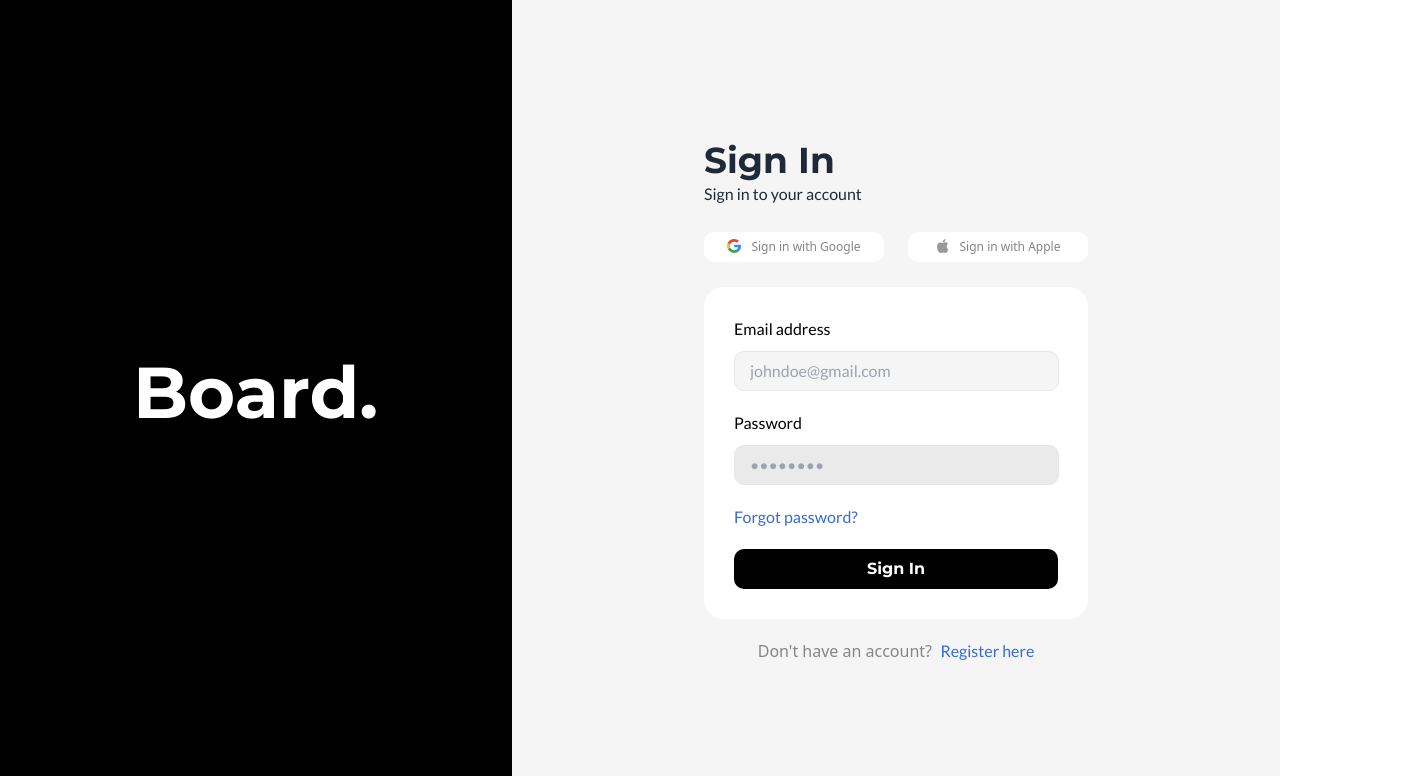
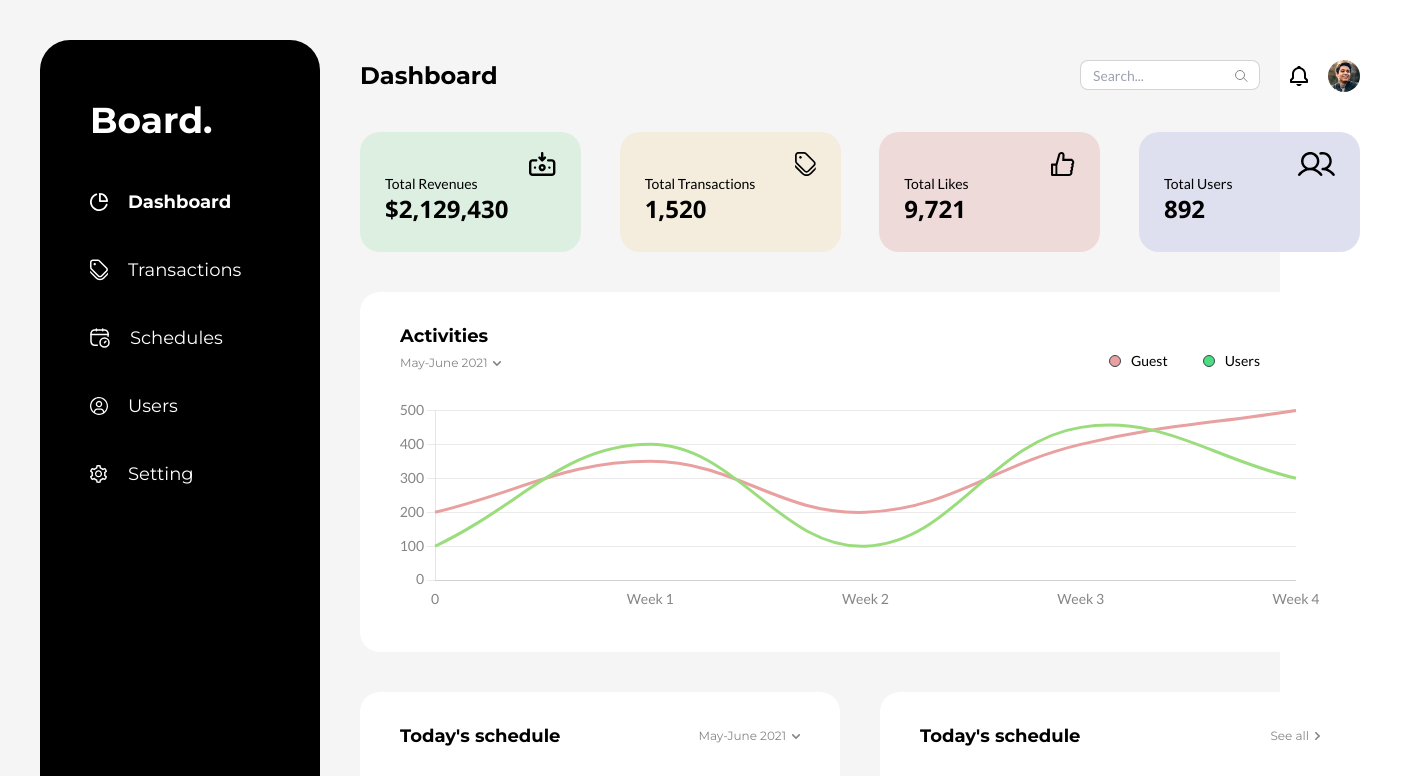
Before and after one commit to kenizaya/listed-dashboard, a React (Vite) app: page / in a window 1280 px wide. Shown: the top 776 px of the page, 1420 px wide, since content can reach past the window. Built offline with nearby package versions, Linux system fonts and the light colour scheme.

Commit message:
Make dashboard responsive

```diff
--- a/src/App.tsx
+++ b/src/App.tsx
@@ -7,10 +7,10 @@ import Dashboard from './pages/Dashboard'
 
 const App = () => {
   return (
-    <div>
-      <SignInPage />
-      {/* <Dashboard /> */}
-    </div>
+    <>
+      {/* <SignInPage /> */}
+      <Dashboard />
+    </>
   )
 }
 
--- a/src/components/ActivitiesCard.tsx
+++ b/src/components/ActivitiesCard.tsx
@@ -47,6 +47,11 @@ const ActivitiesCard = ({ className }: { className?: string }) => {
   const options: ChartOptions<'line'> = {
     responsive: true,
     maintainAspectRatio: false,
+    plugins: {
+      legend: {
+        display: false,
+      },
+    },
     elements: {
       point: {
         radius: 0,
@@ -81,14 +86,14 @@ const ActivitiesCard = ({ className }: { className?: string }) => {
 
   return (
     <div
-      className={`h-[360px] w-[1000px] rounded-[20px] pt-[30px] px-10 bg-white ${className}`}
+      className={`w-[400px] md:h-[360px] md:w-[1000px] rounded-[20px] pt-[30px] px-10 bg-white ${className}`}
     >
       <div className='flex justify-between'>
         <div className='flex flex-col gap-[5px] justify-between pb-7'>
-          <h3 className='font-montserrat font-bold text-lg text-black'>
+          <h3 className='font-montserrat font-bold text-base md:text-lg text-black'>
             Activities
           </h3>
-          <button className='flex items-center gap-[6px] font-montserrat text-xs text-[#858585] leading-[15px]'>
+          <button className='flex items-center gap-[6px] font-montserrat text-[10px] md:text-xs text-[#858585] leading-[15px]'>
             May-June 2021{' '}
             <span>
               <img src={downArrow} alt='' />
@@ -98,16 +103,20 @@ const ActivitiesCard = ({ className }: { className?: string }) => {
         <div className='flex gap-[35px] pr-[60px]'>
           <div className='flex gap-[10px] items-center'>
             <div className='badge badge-xs bg-[#E9A0A0]'></div>
-            <span className='font-lato text-sm text-black'>Guest</span>
+            <span className='font-lato text-base md:text-sm text-black'>
+              Guest
+            </span>
           </div>
           <div className='flex gap-[10px] items-center'>
             <div className='badge badge-xs bg-green-400'></div>
-            <span className='font-lato text-sm text-black'>Users</span>
+            <span className='font-lato text-base md:text-sm text-black'>
+              Users
+            </span>
           </div>
         </div>
       </div>
 
-      <div className='h-[212px] w-[921px] flex justify-center items-center'>
+      <div className='h-[212px] w-full overflow-x-auto flex justify-center items-center'>
         <Line data={data} options={options} />
       </div>
     </div>
--- a/src/components/Header.tsx
+++ b/src/components/Header.tsx
@@ -1,16 +1,15 @@
 import React from 'react'
 import notification from '../assets/icons/notification.svg'
 import avatar from '../assets/avatar.png'
-import search from '../assets/icons/search.svg'
 import SearchBox from './SearchBox'
 
 const Header = () => {
   return (
-    <div className='flex justify-between items-center mb-10'>
+    <div className='flex flex-col gap-5 md:flex-row max-w-full justify-between items-center mb-10'>
       <h3 className='font-montserrat text-black text-2xl font-bold'>
         Dashboard
       </h3>
-      <div className='flex'>
+      <div className='flex gap-2 md:gap-0'>
         <SearchBox />
         <img
           src={notification}
--- a/src/components/ScheduleCard.tsx
+++ b/src/components/ScheduleCard.tsx
@@ -4,12 +4,12 @@ import rightArrow from '../assets/icons/rightArrow.svg'
 
 const ScheduleCard = () => {
   return (
-    <div className='w-[480px] rounded-[20px] h-[256px] px-10 py-[30px] bg-white'>
+    <div className='w-[400px] md:w-[480px] rounded-[20px] h-[256px] px-10 py-[30px] bg-white'>
       <div className='flex justify-between pb-7'>
-        <h3 className='font-montserrat font-bold text-lg text-black'>
+        <h3 className='font-montserrat font-bold text-base md:text-lg text-black'>
           Today's schedule
         </h3>
-        <button className='flex items-center gap-[6px] font-montserrat text-xs text-[#858585] leading-[15px]'>
+        <button className='flex items-center gap-[6px] font-montserrat text-[10px] md:text-xs text-[#858585] leading-[15px]'>
           See all{' '}
           <span>
             <img src={rightArrow} alt='' />
@@ -47,7 +47,7 @@ const ScheduleItem = ({
   return (
     <div className={`border-l-[5px] mb-[13px] ${className}`}>
       <div className='flex flex-col gap-[5px] pl-[10px]'>
-        <h4 className='font-lato font-bold text-[#666666] text-sm'>
+        <h4 className='font-lato font-bold text-[#666666] text-xs md:text-sm'>
           {description}
         </h4>
         <span className='text-[#999999] font-lato text-xs'>{time}</span>
--- a/src/components/SearchBox.tsx
+++ b/src/components/SearchBox.tsx
@@ -10,14 +10,14 @@ const SearchBox = () => {
       >
         <img
           src={search}
-          className='fill-gray-400 absolute top-2.5 right-3 focus:hidden'
+          className='fill-gray-400 absolute top-1.5 md:top-2.5 right-3 focus:hidden'
         />
       </label>
       <input
         type='text'
         id='search'
         placeholder='Search...'
-        className='input input-bordered input-sm max-h-[30px] max-w-[180px] font-lato text-sm'
+        className='input input-bordered input-sm max-w-[140px] max-h-[25px] md:max-h-[30px] md:max-w-[180px] font-lato text-sm'
       />
     </div>
   )
--- a/src/components/Sidebar.tsx
+++ b/src/components/Sidebar.tsx
@@ -8,11 +8,15 @@ import settingSidebar from '../assets/icons/settingSidebar.svg'
 
 const Sidebar = () => {
   return (
-    <aside className='w-[280px] bg-black px-[50px] py-[60px] m-10 rounded-[30px] min-h-[940px] flex flex-col justify-between'>
+    <aside className='w-[280px] bg-black hidden px-[50px] py-[60px] m-10 rounded-[30px] min-h-[940px] md:flex flex-col justify-between'>
       <div>
-        <Logo className='text-4xl' />
+        <Logo className='text-2xl lg:text-4xl' />
         <ul className='flex flex-col gap-10'>
-          <SidebarItem icon={dashboardSidebar} text='Dashboard' />
+          <SidebarItem
+            icon={dashboardSidebar}
+            text='Dashboard'
+            className='font-bold'
+          />
           <SidebarItem icon={transactionSidebar} text='Transactions' />
           <SidebarItem icon={scheduleSidebar} text='Schedules' />
           <SidebarItem icon={userSidebar} text='Users' />
@@ -28,11 +32,21 @@ const Sidebar = () => {
   )
 }
 
-const SidebarItem = ({ icon, text }: { icon: string; text: string }) => {
+const SidebarItem = ({
+  icon,
+  text,
+  className,
+}: {
+  icon: string
+  text: string
+  className?: string
+}) => {
   return (
-    <li className='flex gap-5 cursor-pointer active:font-bold'>
+    <li className={`flex gap-5 cursor-pointer active:font-bold ${className}`}>
       <img src={icon} alt='icon' />
-      <span className='text-white font-montserrat text-lg'>{text}</span>
+      <span className='text-white font-montserrat sm:text-sm md:text-base lg:text-lg'>
+        {text}
+      </span>
     </li>
   )
 }
--- a/src/components/TopProductsCard.tsx
+++ b/src/components/TopProductsCard.tsx
@@ -58,12 +58,12 @@ const TopProductsCard = () => {
   }
 
   return (
-    <div className='w-[480px] rounded-[20px] h-[256px] px-10 py-[30px] bg-white'>
+    <div className='w-[400px] md:w-[480px] rounded-[20px] h-[256px] px-10 py-[30px] bg-white'>
       <div className='flex justify-between pb-7'>
-        <h3 className='font-montserrat font-bold text-lg text-black'>
+        <h3 className='font-montserrat font-bold text-base md:text-lg text-black'>
           Today's schedule
         </h3>
-        <button className='flex items-center gap-[6px] font-montserrat text-xs text-[#858585] leading-[15px]'>
+        <button className='flex items-center gap-[6px] font-montserrat text-[10px] md:text-xs text-[#858585] leading-[15px]'>
           May-June 2021{' '}
           <span>
             <img src={downArrow} alt='' />
--- a/src/components/TotalCard.tsx
+++ b/src/components/TotalCard.tsx
@@ -17,7 +17,7 @@ const TotalCard = ({ icon, text, amount, className }: TotalCardProps) => {
       </div>
       <div className='flex flex-col'>
         <span className='text-sm font-lato leading-[16.8px]'>{text}</span>
-        <span className='text-2xl font-openSans leading-[32.68px]'>
+        <span className='text-xl md:text-2xl font-openSans leading-[32.68px]'>
           {amount}
         </span>
       </div>
--- a/src/pages/Dashboard.tsx
+++ b/src/pages/Dashboard.tsx
@@ -12,11 +12,11 @@ import ActivitiesCard from '../components/ActivitiesCard'
 
 const Dashboard = () => {
   return (
-    <div className='flex bg-[#f5f5f5]'>
+    <div className='flex bg-[#f5f5f5] w-full'>
       <Sidebar />
-      <div className='mt-[60px]'>
+      <div className='max-w-[1068px] w-full py-[60px] pr-[60px]'>
         <Header />
-        <div className='flex justify-between'>
+        <div className='flex justify-between flex-col items-center gap-5 flex-wrap sm:flex-row max-w-[500px] md:max-w-full'>
           <TotalCard
             icon={revenue}
             text='Total Revenues'
@@ -43,7 +43,7 @@ const Dashboard = () => {
           />
         </div>
         <ActivitiesCard className='my-10' />
-        <div className='flex gap-10'>
+        <div className='flex gap-10 flex-col sm:flex-row'>
           <TopProductsCard />
           <ScheduleCard />
         </div>
```
